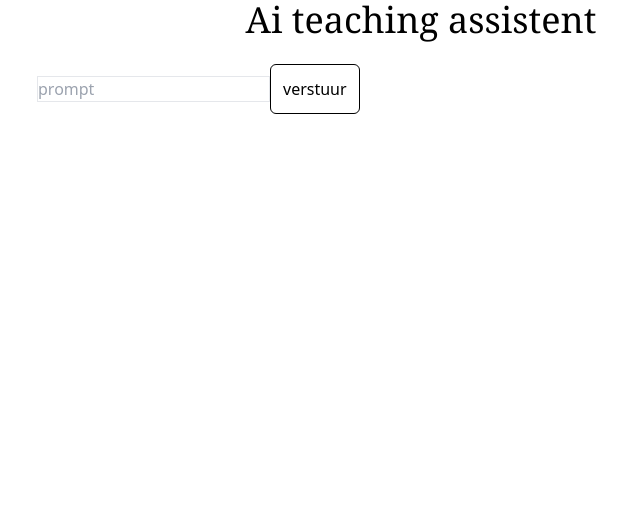
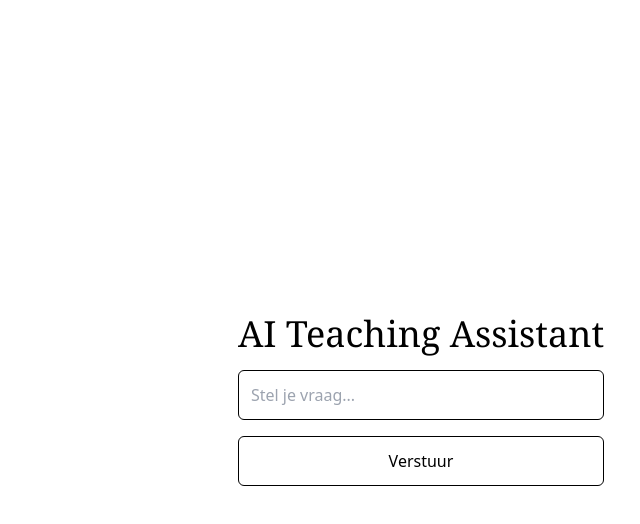
Before and after one commit to faroeq33/prg-8, a React (Vite) app in the folder client/: page / in a window 1280 px wide. Shown: the top 524 px of the page, without its empty margins (219-859 px from the left). Built offline with nearby package versions, Linux system fonts and the light colour scheme.

Commit message:
Center form

```diff
--- a/client/src/App.tsx
+++ b/client/src/App.tsx
@@ -5,19 +5,19 @@ import "./index.css";
 function App() {
   return (
     <>
-      <ContainerNarrow className="">
-        <H1 className="text-center text-black">Ai teaching assistent</H1>
-        <form>
-          <div className="space-y-6">
-            <input
-              className="border black border-lg"
-              type="text"
-              placeholder="prompt"
-            />
-            <button className="p-3 border border-black rounded-md">
-              verstuur
-            </button>
-          </div>
+      <ContainerNarrow>
+        <form className="grid h-screen space-y-4 place-content-center">
+          <H1 className="text-center text-black capitalize ">
+            AI teaching assistant
+          </H1>
+          <input
+            className="p-3 border border-black rounded-md border-lg "
+            type="text"
+            placeholder="Stel je vraag..."
+          />
+          <button className="p-3 border border-black rounded-md">
+            Verstuur
+          </button>
         </form>
       </ContainerNarrow>
     </>
```
